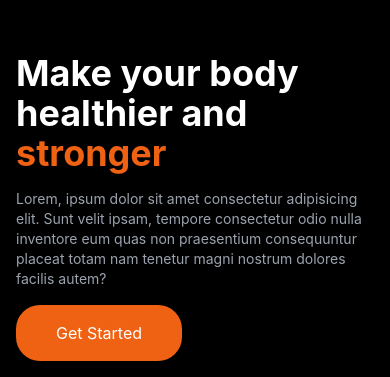
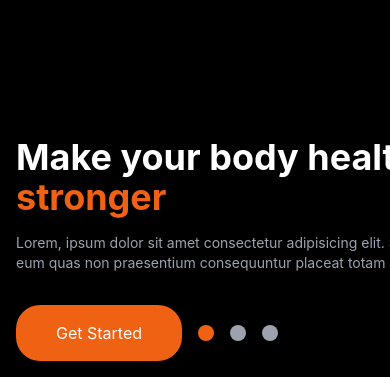
Before and after one commit to Unjokerino/GymPalDev, a React Native app: screen /GetStarted in a window 390 px wide. Shown: the part 467-844 px from the top of the page. Built offline with nearby package versions, Linux system fonts and the light colour scheme.

Commit message:
feat: finish GetStartedScreen

```diff
--- a/App.tsx
+++ b/App.tsx
@@ -1,12 +1,12 @@
-import { StatusBar } from "expo-status-bar";
+import { StatusBar } from 'expo-status-bar';
 
-import Navigation from "./src/navigation";
+import Navigation from './src/navigation';
 
 export default function App() {
   return (
     <>
       <Navigation />
-      <StatusBar style="auto" />
+      <StatusBar />
     </>
   );
 }
--- a/package.json
+++ b/package.json
@@ -14,6 +14,7 @@
     "@react-navigation/native": "^6.1.7",
     "@react-navigation/native-stack": "^6.9.13",
     "@reduxjs/toolkit": "^1.9.5",
+    "classnames": "^2.3.2",
     "expo": "~49.0.8",
     "expo-status-bar": "~1.6.0",
     "nativewind": "^2.0.11",
--- a/src/screens/GetStartedScreen.tsx
+++ b/src/screens/GetStartedScreen.tsx
@@ -1,25 +1,92 @@
-import { View, Text, TouchableOpacity } from 'react-native';
+import {
+  View,
+  Text,
+  TouchableOpacity,
+  ImageBackground,
+  ScrollView,
+  Dimensions,
+} from 'react-native';
 import React from 'react';
 import { useNavigation } from '@react-navigation/native';
+import classNames from 'classnames';
 
 const GetStarted = () => {
   const navigation = useNavigation();
+  const screenWidth = Dimensions.get('screen').width;
+  const scrollRef = React.useRef<ScrollView>(null);
+  const [currentSlide, setCurrentSlide] = React.useState(0);
+  const slides = [
+    {
+      title: 'Make your body healthier and',
+      title2: 'stronger',
+      description:
+        'Lorem, ipsum dolor sit amet consectetur adipisicing elit. Sunt velit ipsam, tempore consectetur odio nulla inventore eum quas non praesentium consequuntur placeat totam nam tenetur magni nostrum dolores facilis autem?',
+      image: require('../../assets/images/GetStartedScreen/01.png'),
+    },
+    {
+      title: 'Slide 2',
+      description:
+        'Lorem, ipsum dolor sit amet consectetur adipisicing elit. Sunt velit ipsam, tempore consectetur odio nulla inventore eum quas non praesentium consequuntur placeat totam nam tenetur magni nostrum dolores facilis autem?',
+    },
+    {
+      title: 'Slide 3',
+      description:
+        'Lorem, ipsum dolor sit amet consectetur adipisicing elit. Sunt velit ipsam, tempore consectetur odio nulla inventore eum quas non praesentium consequuntur placeat totam nam tenetur magni nostrum dolores facilis autem?',
+    },
+  ];
+
+  const onChangeSlide = (index: number) => {
+    scrollRef.current?.scrollTo({ x: index * screenWidth, animated: true });
+    setCurrentSlide(index);
+  };
 
   return (
-    <View className="flex-1 gap-2 justify-end p-4 bg-black">
-      <View className="gap-y-4 items-start">
-        <View>
-          <Text className="text-4xl font-bold text-white">Make your body healthier and</Text>
-          <Text className="text-4xl font-bold text-primary">stronger</Text>
-        </View>
-        <Text className="text-sm text-gray-400">
-          Lorem, ipsum dolor sit amet consectetur adipisicing elit. Sunt velit ipsam, tempore
-          consectetur odio nulla inventore eum quas non praesentium consequuntur placeat totam nam
-          tenetur magni nostrum dolores facilis autem?
-        </Text>
+    <View className="flex-1 justify-end bg-black">
+      <ScrollView
+        ref={scrollRef}
+        horizontal
+        pagingEnabled
+        showsHorizontalScrollIndicator={false}
+        className="flex-1">
+        {slides.length
+          ? slides.map((slide, index) => {
+              return (
+                <View key={index} style={{ width: screenWidth }} className="flex-1 p-4">
+                  <ImageBackground
+                    source={slide.image}
+                    resizeMode="cover"
+                    className="flex-1"></ImageBackground>
+                  <View className="gap-y-4 items-start mt-auto">
+                    <View>
+                      <Text className="text-4xl font-bold text-white">{slide.title}</Text>
+                      {slide.title2 ? (
+                        <Text className="text-4xl font-bold text-primary">{slide.title2}</Text>
+                      ) : null}
+                    </View>
+                    <Text className="text-sm text-gray-400">{slide.description}</Text>
+                  </View>
+                </View>
+              );
+            })
+          : null}
+      </ScrollView>
+      <View className="flex flex-row items-center space-x-4 p-4">
         <TouchableOpacity className="flex-none py-4 px-10 bg-primary rounded-3xl">
           <Text className="text-white text-base">Get Started</Text>
         </TouchableOpacity>
+        {slides.length
+          ? slides.map((slide, index) => {
+              return (
+                <TouchableOpacity
+                  onPress={() => onChangeSlide(index)}
+                  key={index}
+                  className={classNames('flex-none w-4 h-4 rounded-full', {
+                    'bg-gray-400': currentSlide !== index,
+                    'bg-primary': currentSlide === index,
+                  })}></TouchableOpacity>
+              );
+            })
+          : null}
       </View>
     </View>
   );
```
Also changed, not shown: assets/images/GetStartedScreen/01.png (added), 1 other file (tests, documents, lock files or other folders).
